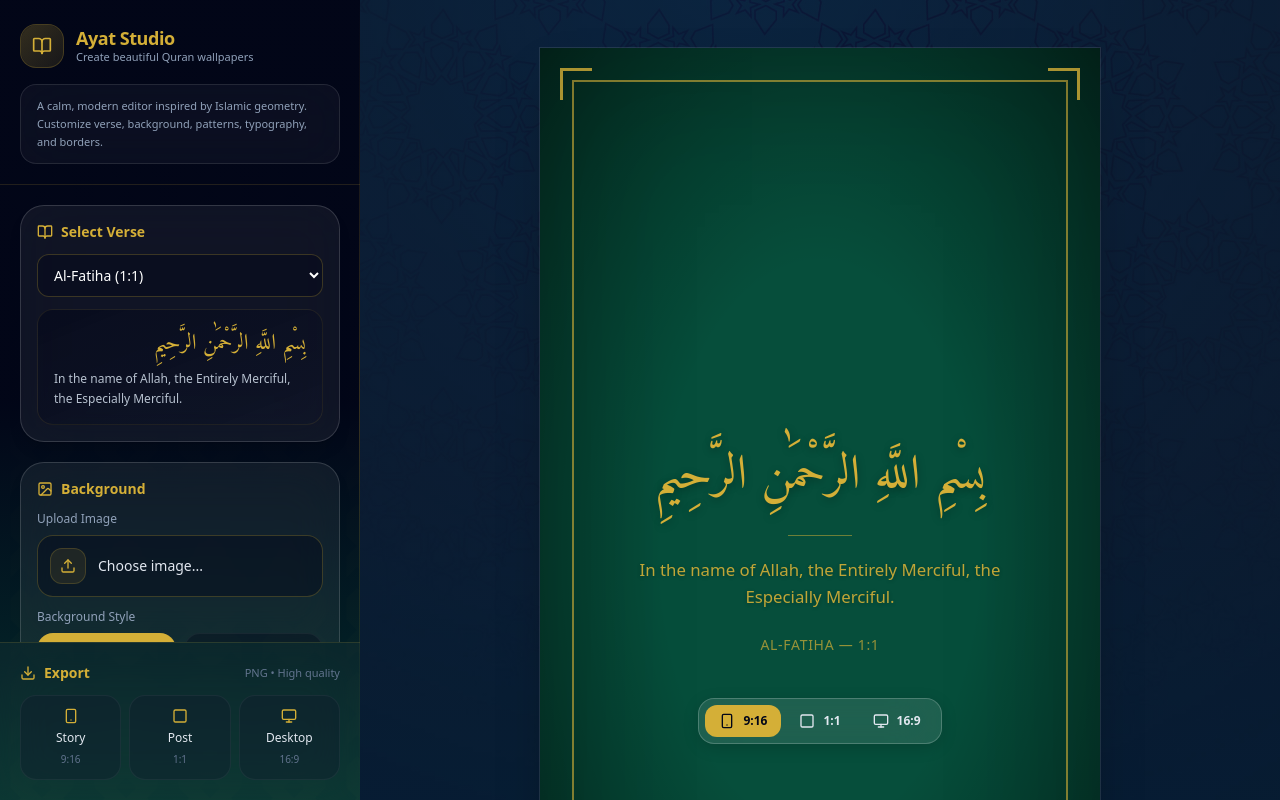
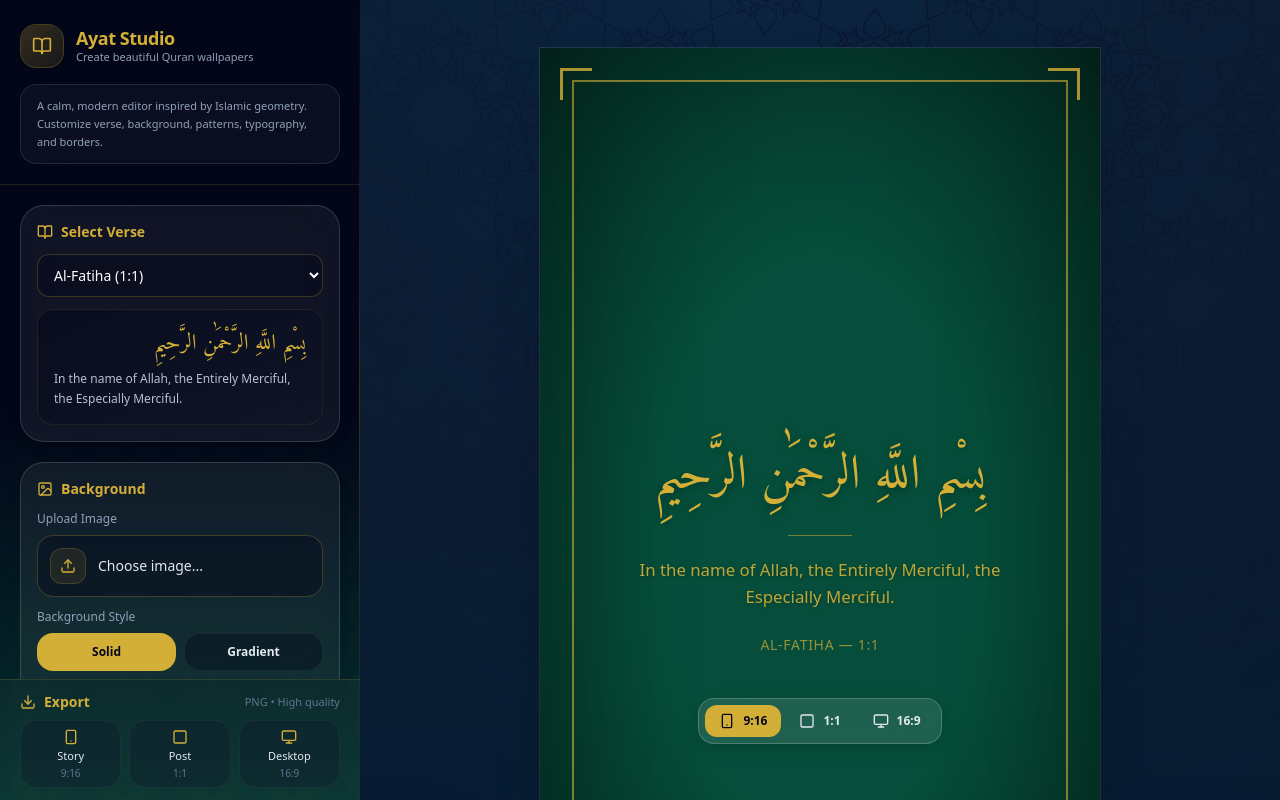
Before and after one commit to AbdeljalilRajli/Ayat-Studio, a React (Vite) app: page / in a window 1280 px wide. Built offline with nearby package versions, Linux system fonts and the light colour scheme; a web font is replaced by a local one.

Commit message:
export bar design

```diff
--- a/src/components/Sidebar.tsx
+++ b/src/components/Sidebar.tsx
@@ -572,9 +572,9 @@ export function Sidebar({
           initial={{ opacity: 0, y: 10 }}
           animate={{ opacity: 1, y: 0 }}
           transition={{ duration: 0.5, delay: 0.6, ease: 'easeOut' }}
-          className="px-5 py-5 border-t border-[#d4af37]/15 bg-white/[0.03] backdrop-blur-xl"
+          className="px-5 py-3 border-t border-[#d4af37]/15 bg-white/[0.03] backdrop-blur-xl"
         >
-          <div className="flex items-center justify-between mb-3">
+          <div className="flex items-center justify-between mb-2">
             <h2 className="text-sm font-semibold text-[#d4af37] flex items-center gap-2">
               <Download className="w-4 h-4" />
               Export
@@ -591,9 +591,9 @@ export function Sidebar({
                 key={ratio}
                 onClick={() => !isExporting && onExport(ratio)}
                 disabled={isExporting}
-                whileHover={isExporting ? {} : { scale: 1.05 }}
+                whileHover={isExporting ? {} : { scale: 1.03 }}
                 whileTap={isExporting ? {} : { scale: 0.97 }}
-                className={`group flex flex-col items-center gap-1.5 p-3 rounded-2xl border transition-all ${isExporting
+                className={`group flex flex-col items-center gap-1 p-2 rounded-2xl border transition-all ${isExporting
                   ? 'bg-slate-900/50 border-white/5 opacity-70 cursor-not-allowed'
                   : 'bg-slate-900/35 border-white/5 hover:border-[#d4af37]/40 hover:bg-[#d4af37]/10 animate-pulse-glow'
                   }`}
@@ -603,10 +603,10 @@ export function Sidebar({
                 ) : (
                   <Icon className="w-4 h-4 text-[#d4af37] group-hover:scale-110 transition-transform" />
                 )}
-                <span className="text-xs text-slate-200">
+                <span className="text-[11px] text-slate-200 leading-tight">
                   {isExporting ? 'Exporting...' : label}
                 </span>
-                {!isExporting && <span className="text-[10px] text-slate-500">{sub}</span>}
+                {!isExporting && <span className="text-[10px] text-slate-500 leading-tight">{sub}</span>}
               </motion.button>
             ))}
           </div>
```
